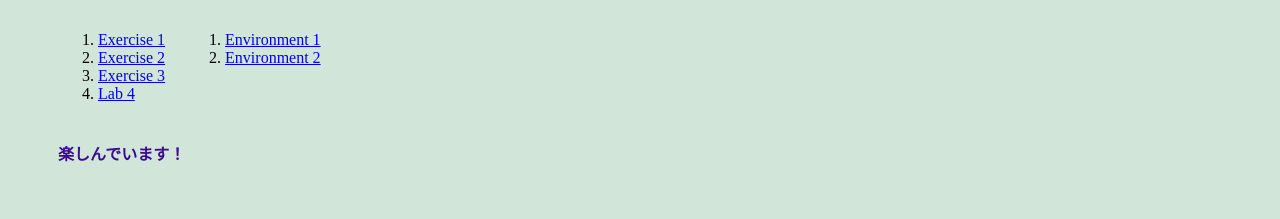
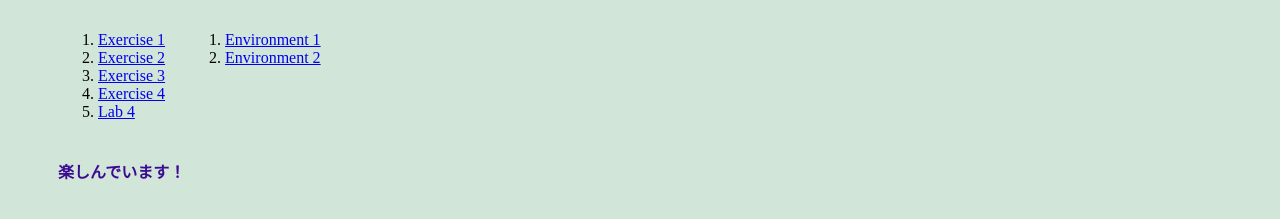
Before and after one commit to rfrontis-art/ART101, a plain HTML site: page index.html in a window 1280 px wide. Shown: the part 727-946 px from the top of the page. Drawn offline with Linux system fonts and the light colour scheme.

Commit message:
Update index.html

```diff
--- a/index.html
+++ b/index.html
@@ -24,6 +24,7 @@
         <li><a href="/ART101/exercises/ex01.html">Exercise 1</a></li>
         <li><a href="/ART101/exercises/ex02.html">Exercise 2</a></li>
         <li><a href="/ART101/exercises/ex03.html">Exercise 3</a></li>
+        <li><a href="/ART101/exercises/ex04.html">Exercise 4</a></li>
         <li><a href="/ART101/exercises/lab04.html">Lab 4</a></li>
     </ol>
     <ol>
```
